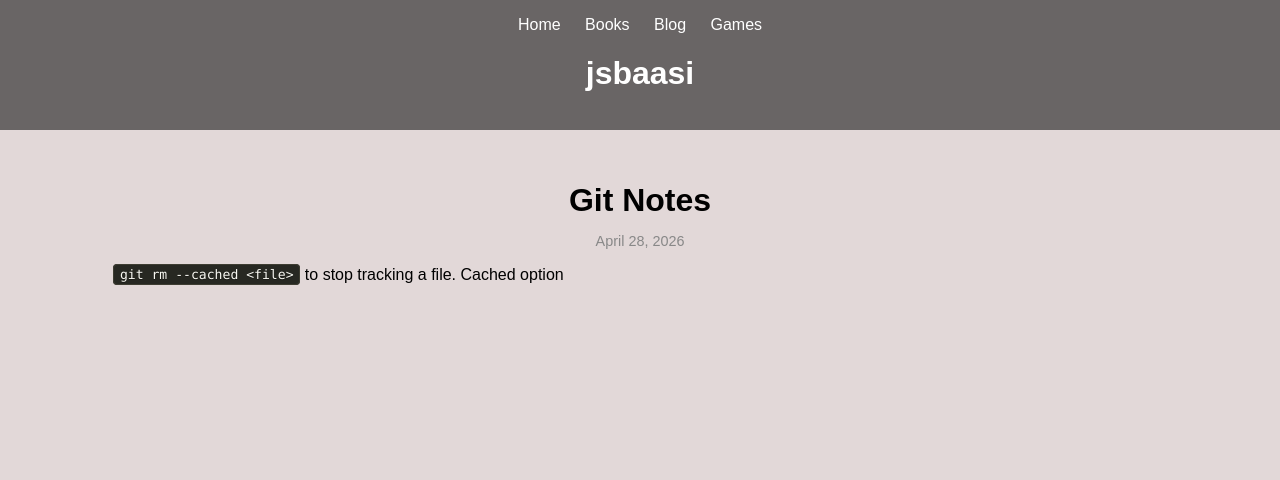
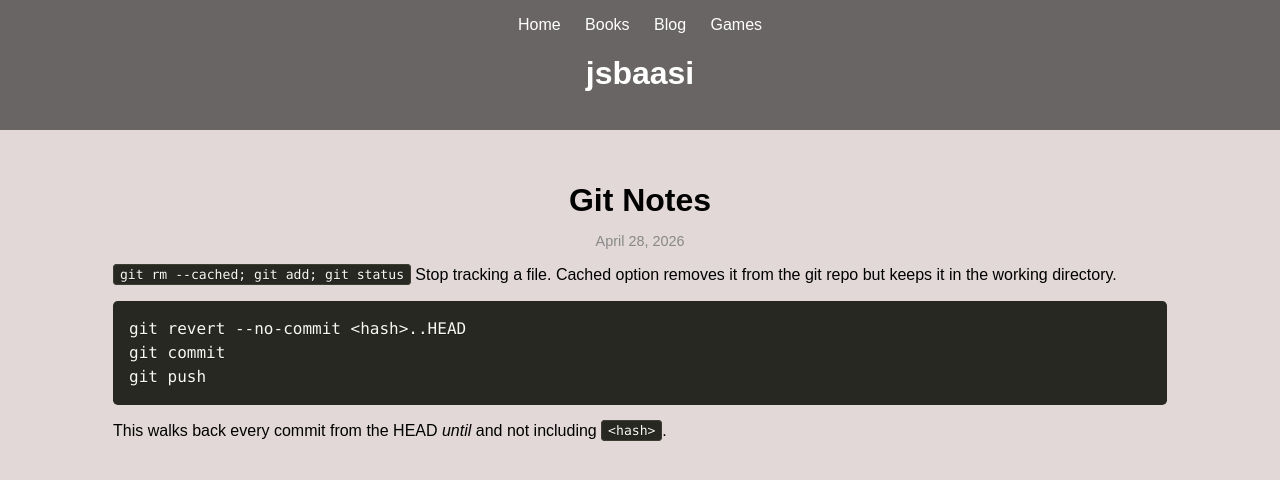
Before and after one commit to jsbaasi/jsbaasi.github.io, a Jekyll site: the page built from _posts/2026-04-28-git-notes.md, in a window 1280 px wide. Shown: the top 480 px of the page. Built offline with Jekyll 4.4.1, drawn with Linux system fonts in a browser that asks for light colours.

Commit message:
gitignore

````diff
--- a/_posts/2026-04-28-git-notes.md
+++ b/_posts/2026-04-28-git-notes.md
@@ -5,4 +5,11 @@ date: 2026-04-28 15:57:20 +0000
 categories: development
 permalink: /git-notes/
 ---
-`git rm --cached <file>` to stop tracking a file. Cached option
+`git rm --cached; git add; git status` Stop tracking a file. Cached option removes it from the git repo but keeps it in the working directory.
+
+```
+git revert --no-commit <hash>..HEAD
+git commit
+git push
+```
+This walks back every commit from the HEAD _until_ and not including `<hash>`.
````
Also changed, not shown: 1 other file.
